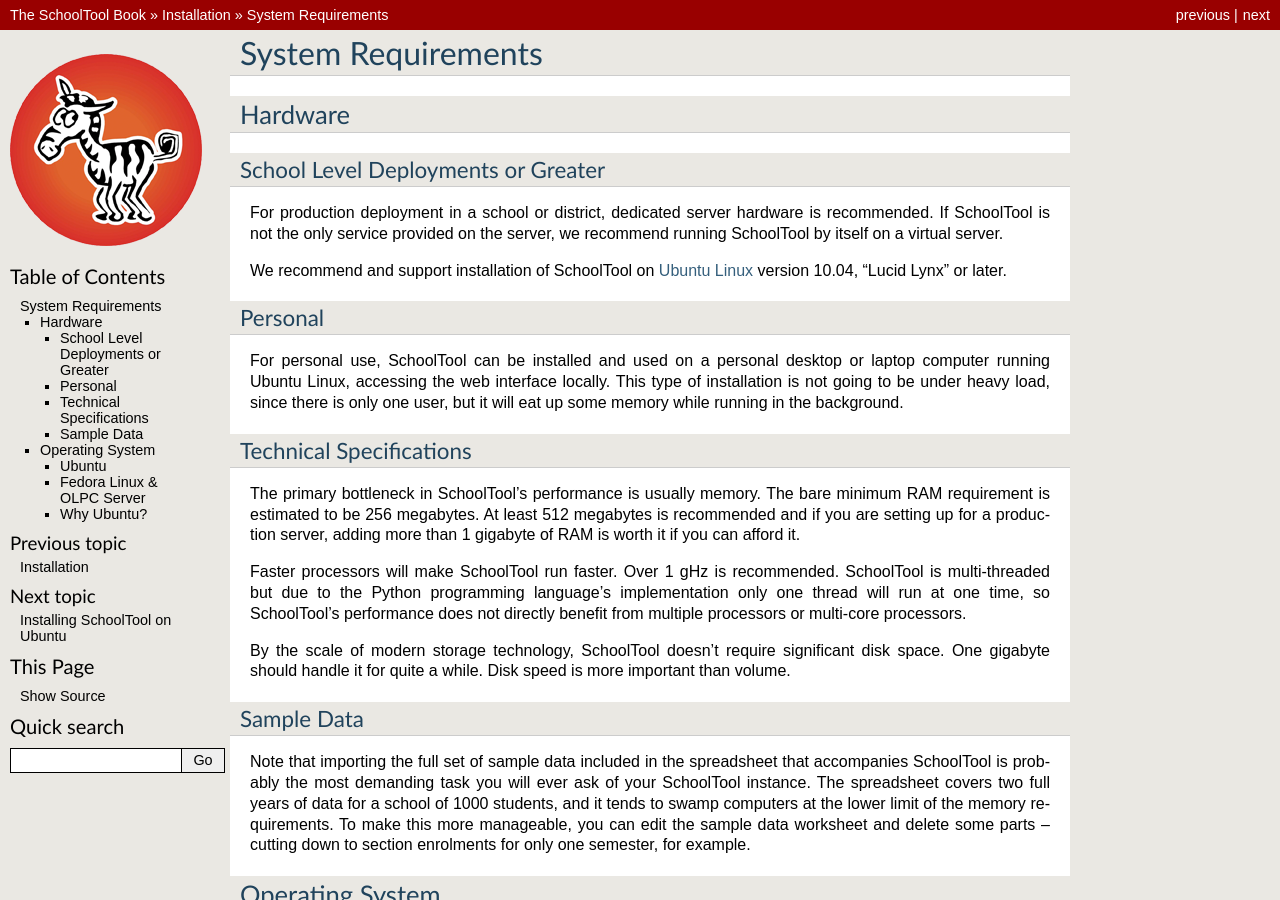
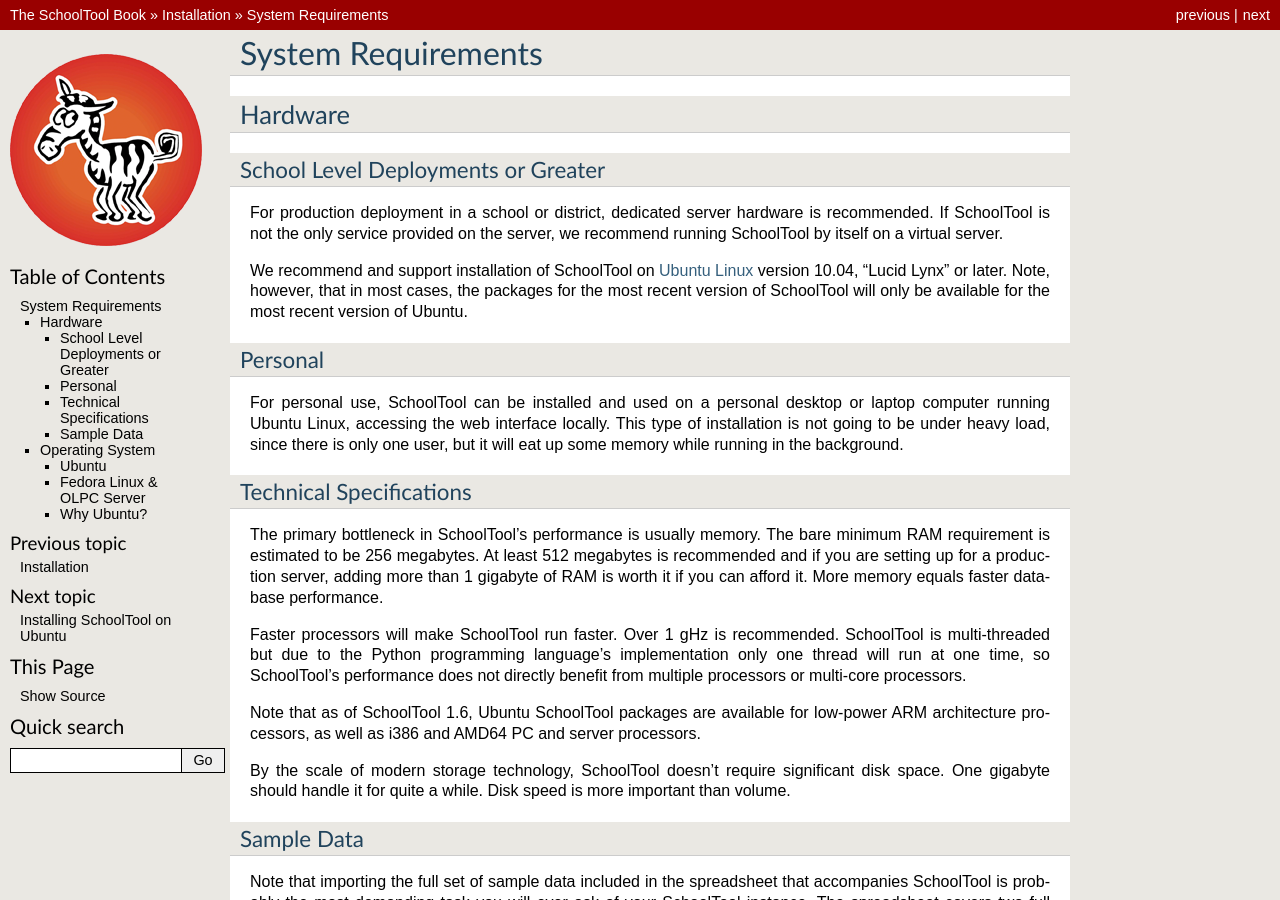
Before and after one commit to schooltool-project/schooltool-book, a Sphinx documentation site: the page built from source/system-requirements.rst, in a window 1280 px wide and 900 px high. Built offline with Sphinx 7.4.7, drawn with Linux system fonts in a browser that asks for light colours.

Commit message:
A couple small additions to system-requirements.

```diff
--- a/source/system-requirements.rst
+++ b/source/system-requirements.rst
@@ -9,7 +9,7 @@
 
 For production deployment in a school or district, dedicated server hardware is recommended.  If SchoolTool is not the only service provided on the server, we recommend running SchoolTool by itself on a virtual server.
 
-We recommend and support installation of SchoolTool on `Ubuntu Linux <http://ubuntu.com>`_ version 10.04, "Lucid Lynx" or later.
+We recommend and support installation of SchoolTool on `Ubuntu Linux <http://ubuntu.com>`_ version 10.04, "Lucid Lynx" or later.  Note, however, that in most cases, the packages for the most recent version of SchoolTool will only be available for the most recent version of Ubuntu.
 
 Personal
 --------
@@ -19,9 +19,11 @@
 Technical Specifications
 ------------------------
 
-The primary bottleneck in SchoolTool's performance is usually memory.  The bare minimum RAM requirement is estimated to be 256 megabytes.  At least 512 megabytes is recommended and if you are setting up for a production server, adding more than 1 gigabyte of RAM is worth it if you can afford it.
+The primary bottleneck in SchoolTool's performance is usually memory.  The bare minimum RAM requirement is estimated to be 256 megabytes.  At least 512 megabytes is recommended and if you are setting up for a production server, adding more than 1 gigabyte of RAM is worth it if you can afford it.  More memory equals faster database performance.
 
 Faster processors will make SchoolTool run faster.  Over 1 gHz is recommended.  SchoolTool is multi-threaded but due to the Python programming language's implementation only one thread will run at one time, so SchoolTool's performance does not directly benefit from multiple processors or multi-core processors.
+
+Note that as of SchoolTool 1.6, Ubuntu SchoolTool packages are available for low-power ARM architecture processors, as well as i386 and AMD64 PC and server processors.
 
 By the scale of modern storage technology, SchoolTool doesn't require significant disk space.  One gigabyte should handle it for quite a while.  Disk speed is more important than volume.
 
```
